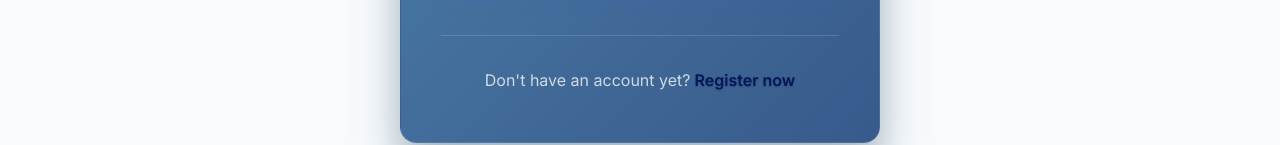
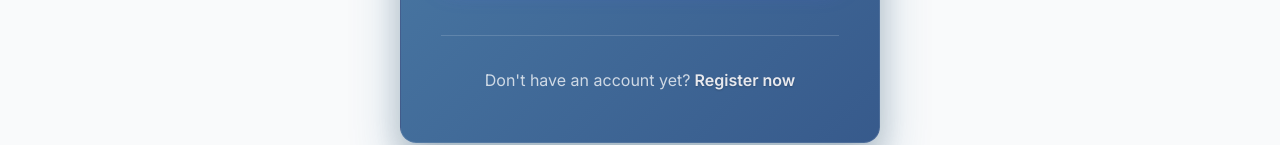
Before and after one commit to jili0/pack-and-go, a Next.js app: page /login in a window 1280 px wide. Shown: the part 697-842 px from the top of the page. Built offline with nearby package versions, Linux system fonts and the light colour scheme; no server answers.

Commit message:
login/Register change

```diff
--- a/src/app/styles/Components.module.css
+++ b/src/app/styles/Components.module.css
@@ -498,7 +498,7 @@
 }
 
 .formFooterLink {
-  color: #031659;
+  color: #e8e9ee;
   text-decoration: none;
   font-weight: 600;
   transition: all 0.3s ease;
@@ -506,7 +506,7 @@
 }
 
 .formFooterLink:hover {
-  color: #031659;
+  color: #fafbfd;
   text-decoration: underline;
   text-decoration-thickness: 2px;
   text-underline-offset: 2px;
```
